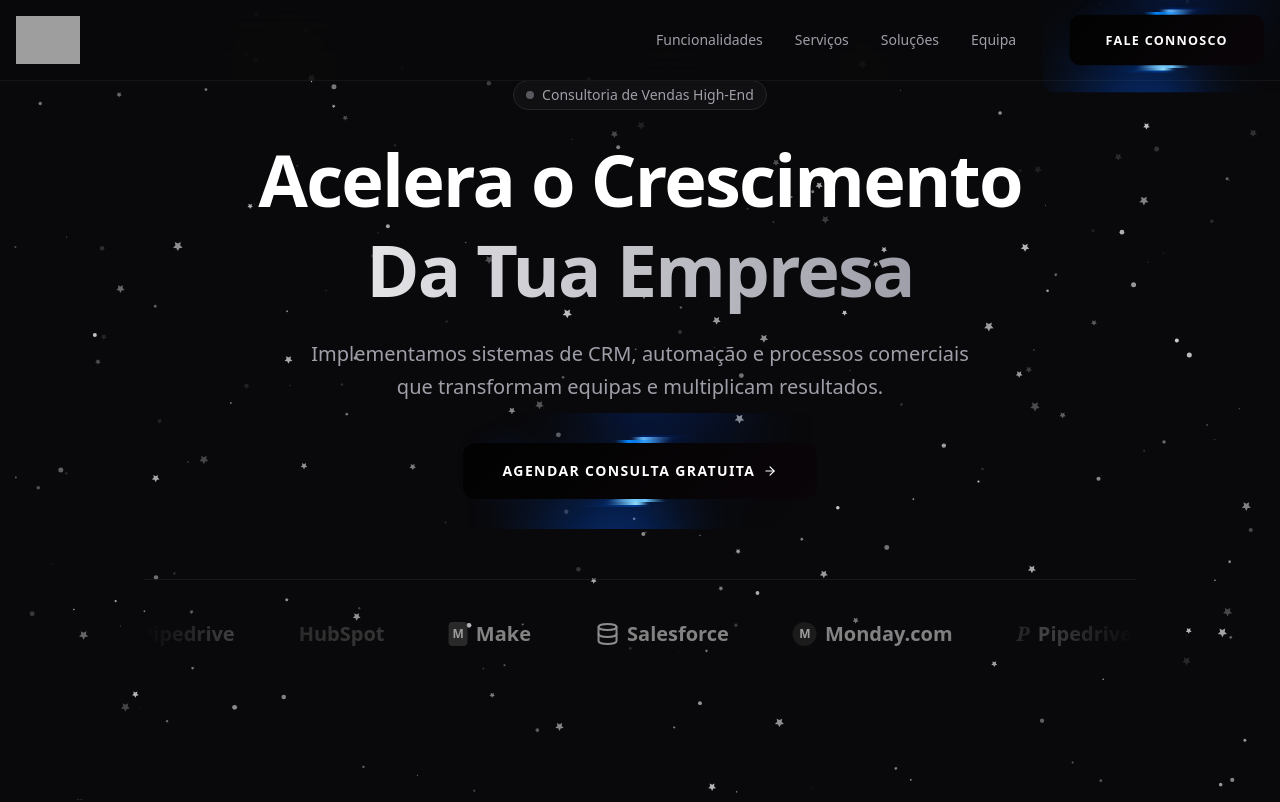
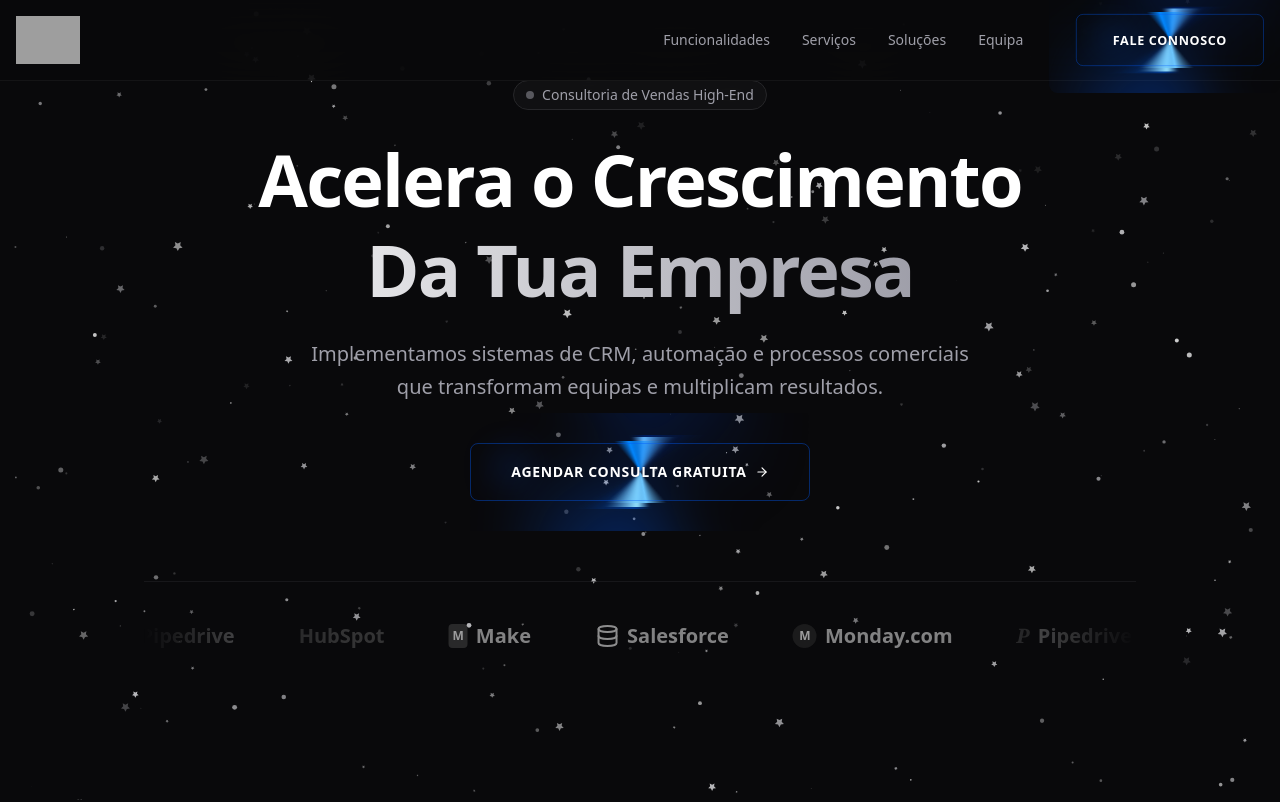
Before and after one commit to XavierOliveira/UnlockingTech-Sales-Consulting-LandingPage-, a React (Vite) app: page / in a window 1280 px wide. Shown: the top 802 px of the page. Built offline with nearby package versions, Linux system fonts and the light colour scheme; grey boxes are pictures that could not be loaded.

Commit message:
feat: Remove button background and apply transparent style with neon border

```diff
--- a/App.tsx
+++ b/App.tsx
@@ -77,7 +77,7 @@ const MetallicButton = ({
       onMouseLeave={() => setIsHovered(false)}
     >
       {/* Outer Glow */}
-      <div className="absolute inset-0 -m-[30px] rounded-xl pointer-events-none z-0 overflow-hidden opacity-50">
+      <div className="absolute inset-0 -m-[30px] rounded-[10px] pointer-events-none z-0 overflow-hidden opacity-40">
         <motion.div
           className="absolute w-[200%] h-[200%] -top-1/2 -left-1/2"
           style={{
@@ -94,7 +94,7 @@ const MetallicButton = ({
       </div>
 
       {/* Dark Layer */}
-      <div className="absolute inset-0 -m-[8px] rounded-xl pointer-events-none z-[1] overflow-hidden">
+      <div className="absolute inset-0 -m-[8px] rounded-[10px] pointer-events-none z-[1] overflow-hidden">
         <motion.div
           className="absolute w-[200%] h-[200%] -top-1/2 -left-1/2"
           style={{
@@ -111,7 +111,7 @@ const MetallicButton = ({
       </div>
 
       {/* Bright Layer */}
-      <div className="absolute inset-0 -m-[6px] rounded-xl pointer-events-none z-[2] overflow-hidden">
+      <div className="absolute inset-0 -m-[6px] rounded-[10px] pointer-events-none z-[2] overflow-hidden">
         <motion.div
           className="absolute w-[200%] h-[200%] -top-1/2 -left-1/2"
           style={{
@@ -128,7 +128,7 @@ const MetallicButton = ({
       </div>
 
       {/* Primary Border */}
-      <div className="absolute inset-0 -m-[3px] rounded-xl pointer-events-none z-[3] overflow-hidden">
+      <div className="absolute inset-0 -m-[2px] rounded-[10px] pointer-events-none z-[3] overflow-hidden">
         <motion.div
           className="absolute w-[200%] h-[200%] -top-1/2 -left-1/2"
           style={{
@@ -151,19 +151,19 @@ const MetallicButton = ({
         style={{
           background: 'radial-gradient(circle, #025AF8 0%, transparent 70%)',
           filter: 'blur(18px)',
-          opacity: isHovered ? 0.3 : 0.6
+          opacity: isHovered ? 0.2 : 0.5
         }}
       />
 
       {/* Button Content */}
       <motion.span
-        className="relative z-[5] flex items-center justify-center gap-2 uppercase transition-all duration-300 text-white text-xs md:text-sm font-semibold tracking-widest rounded-xl px-6 py-3 md:px-10 md:py-[18px]"
+        className="relative z-[5] flex items-center justify-center gap-2 uppercase transition-all duration-300 text-white text-xs md:text-sm font-semibold tracking-wider rounded-lg px-6 py-3 md:px-10 md:py-[18px] border"
         style={{
-          background: 'linear-gradient(135deg, #010201 0%, #0a0509 100%)'
+          background: 'transparent',
+          borderColor: isHovered ? 'rgba(2, 90, 248, 0.6)' : 'rgba(2, 90, 248, 0.4)'
         }}
         whileHover={{
-          scale: 1.02,
-          boxShadow: '0 0 30px rgba(2, 90, 248, 0.3)'
+          scale: 1.02
         }}
         whileTap={{ scale: 0.98 }}
       >
```
